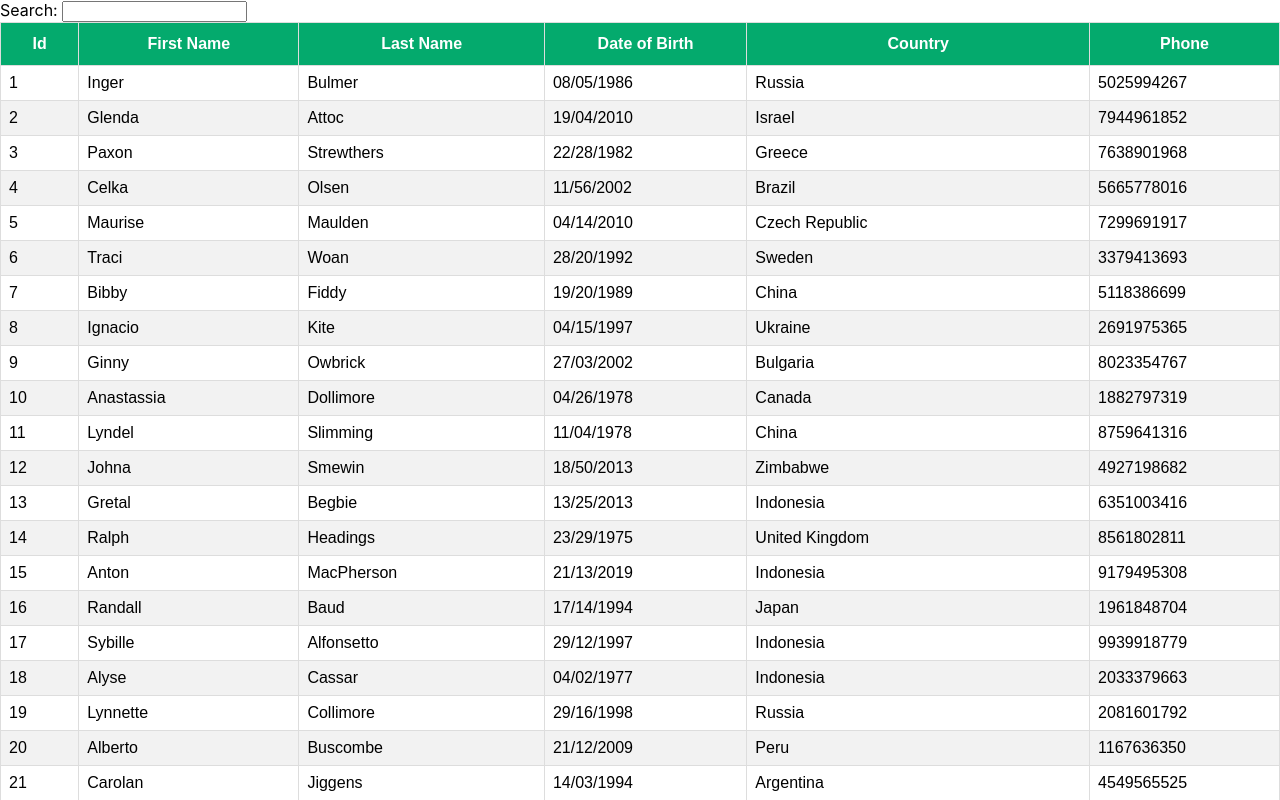
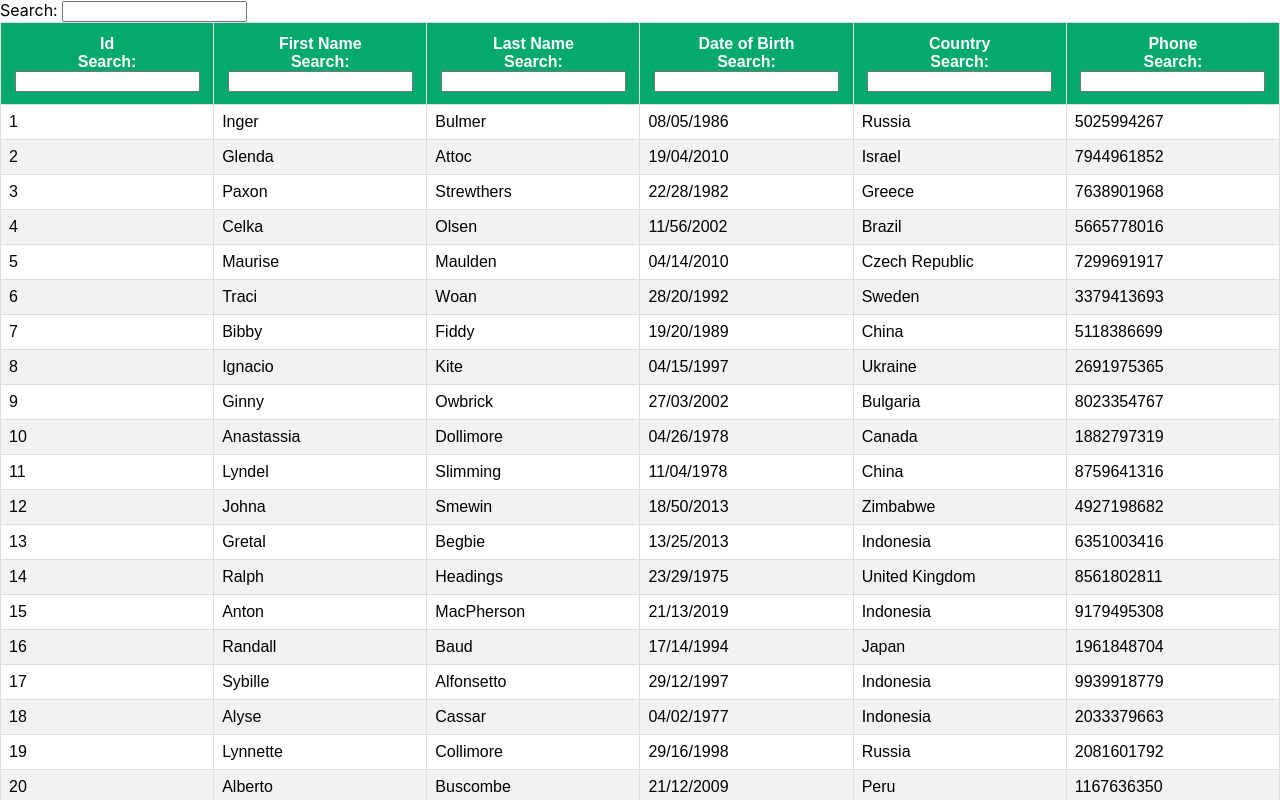
Before and after one commit to KoichaDev/React-Pagination, a React (Create React App) app: page / in a window 1280 px wide. Shown: the top 800 px of the page. Built offline with nearby package versions, Linux system fonts and the light colour scheme.

Commit message:
Add: ✨ Filtering specific for the column such as id, first name, last name etc.
This column filter is an logical "AND", not logical "OR" operation.
This column filter always works in conjunction with the global filter

```diff
--- /dev/null
+++ b/src/components/ColumnFilter.js
@@ -0,0 +1,17 @@
+import react from 'react'
+
+const ColumnFilter = ({ column }) => {
+    const {filterValue, setFilter} = column
+    return (
+        <span>
+            Search: {' '}
+            <input
+                type="text"
+                value={filterValue || ''}
+                onChange={e => setFilter(e.target.value)}
+            />
+        </span>
+    )
+}
+
+export default ColumnFilter
--- a/src/components/FilteringTable.js
+++ b/src/components/FilteringTable.js
@@ -1,5 +1,5 @@
 import { useMemo } from 'react'
-import { useTable, useGlobalFilter } from 'react-table';
+import { useTable, useGlobalFilter, useFilters } from 'react-table';
 import MOCK_DATA from '../mock-data/MOCK_DATA.json';
 import { COLUMNS, GROUPED_COLUMNS } from './columns'
 import GlobalFilter from './GlobalFilter';
@@ -17,7 +17,9 @@
     const tableInstance = useTable({
         columns: columns,
         data: mockData
-    }, useGlobalFilter)
+    },
+        useFilters,
+        useGlobalFilter)
 
     // These are functions and arrays from the hook that comes from the useHook package given to us to enable easy table creation
     const {
@@ -35,14 +37,17 @@
 
     return (
         <>
-        <GlobalFilter filter={globalFilter} setFilter={setGlobalFilter} />
+            <GlobalFilter filter={globalFilter} setFilter={setGlobalFilter} />
             <table {...getTableProps()}>
                 <thead>
                     {headerGroups.map(headerGroup => {
                         return <tr {...headerGroup.getHeaderGroupProps()}>
                             {headerGroup.headers.map(column => {
                                 // The 'Header' property is located on the columns.js file, so basically, id, first_name, last_name etc.
-                                return <th {...column.getHeaderProps()}>{column.render('Header')}</th>
+                                return <th {...column.getHeaderProps()}>
+                                    {column.render('Header')}
+                                    <div>{column.canFilter ? column.render('Filter') : null}</div>
+                                </th>
                             })}
                         </tr>
 
--- a/src/components/columns.js
+++ b/src/components/columns.js
@@ -1,4 +1,5 @@
 import { format } from "date-fns";
+import ColumnFilter from './ColumnFilter';
 
 // We want to map each column to a specific data value in the mock data
 // This will help React table identify what data goes under which column in each row.
@@ -10,33 +11,43 @@
     {
         Header: 'Id',
         Footer: 'Id',
-        accessor: 'id'
+        accessor: 'id',
+        Filter: ColumnFilter,
+
     },
     {
         Header: 'First Name',
         Footer: 'First Name',
         accessor: 'first_name',
+        Filter: ColumnFilter,
     },
     {
         Header: 'Last Name',
         Footer: 'Last Name',
         accessor: 'last_name',
+        Filter: ColumnFilter,
+
     },
     {
         Header: 'Date of Birth',
         Footer: 'Date of Birth',
         accessor: 'date_of_birth',
-        Cell: ({value}) => format(new Date(value), 'dd/mm/yyyy')
+        Cell: ({ value }) => format(new Date(value), 'dd/mm/yyyy'),
+        Filter: ColumnFilter,
+
     },
     {
         Header: 'Country',
         Footer: 'Country',
-        accessor: 'country'
+        accessor: 'country',
+        Filter: ColumnFilter,
+
     },
     {
         Header: 'Phone',
         Footer: 'Phone',
-        accessor: 'phone'
+        accessor: 'phone',
+        Filter: ColumnFilter,
     },
 ];
 
```
Also changed, not shown: 1 other file (tests, documents, lock files or other folders).
